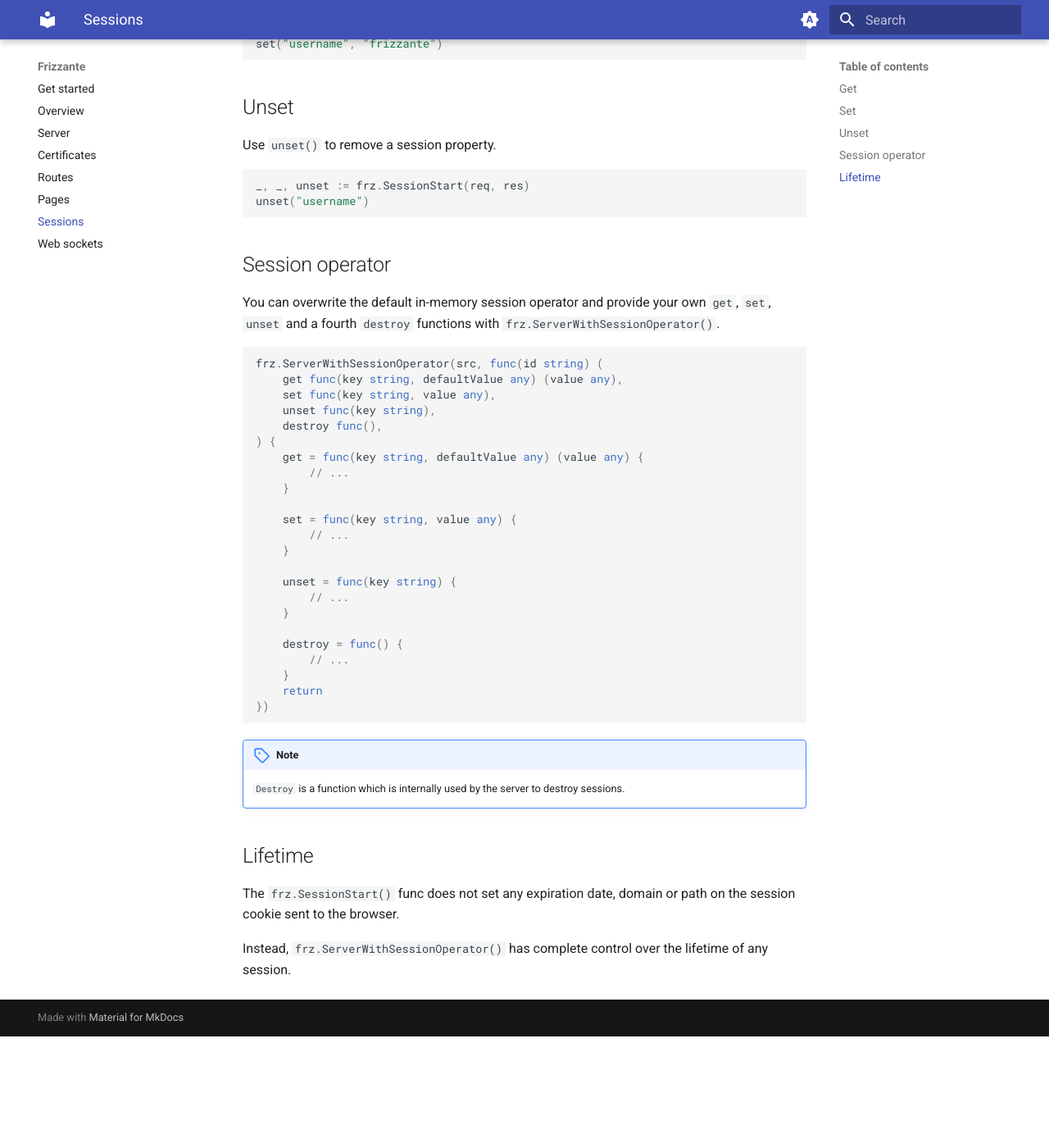
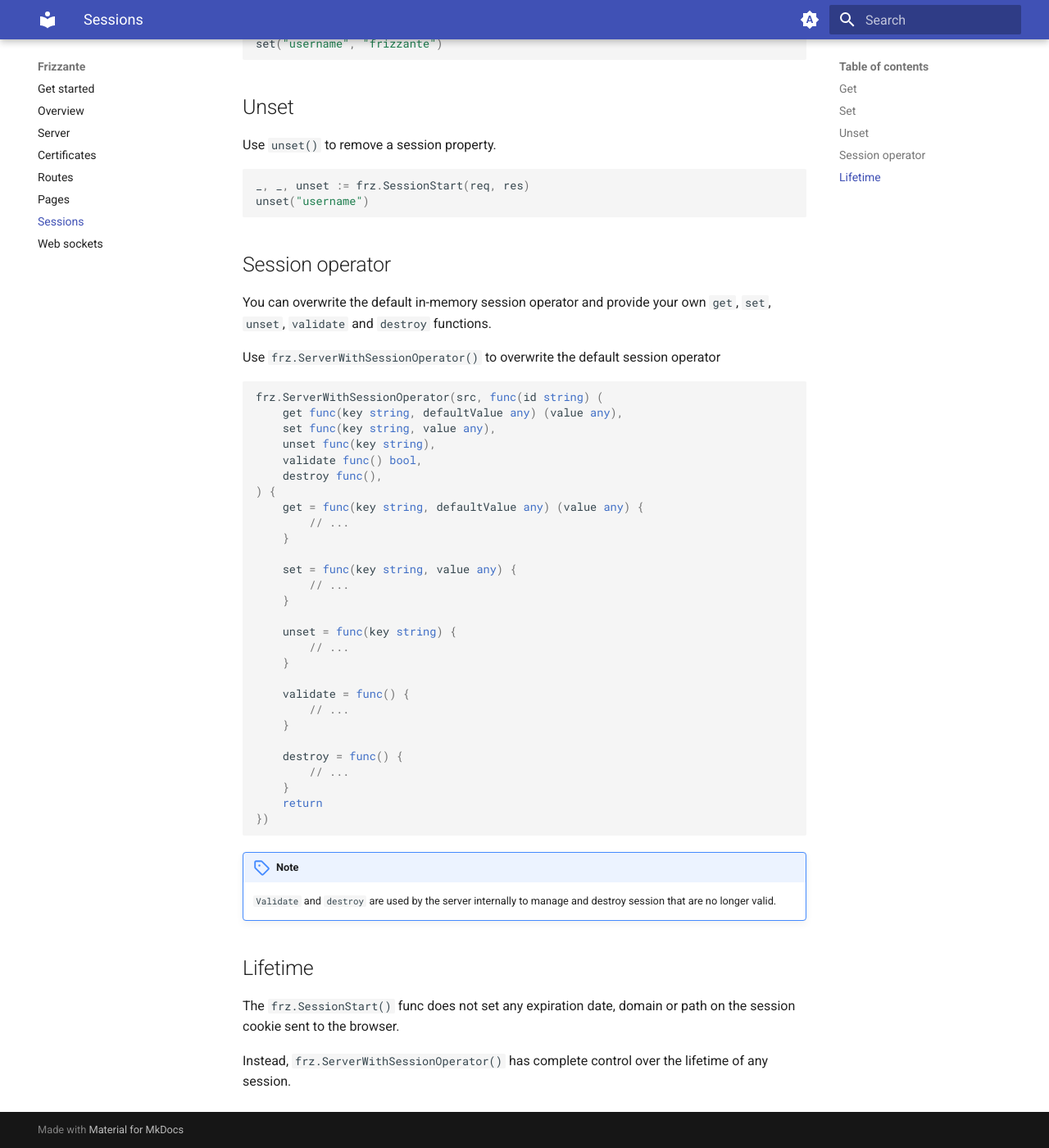
Before and after one commit to razshare/frizzante-docs, an MkDocs documentation site: the page built from docs/sessions.md, in a window 1280 px wide and 1400 px high, scrolled down 813 px. Shown: the whole window at 82% size. Built offline with MkDocs 1.6.1 and Material for MkDocs 9.7.7, drawn with Linux system fonts in a browser that asks for light colours; before the commit the page ends 2077 px from its top, so only the background shows below that.

Commit message:
chore(docs): updating sessions.

````diff
--- a/docs/sessions.md
+++ b/docs/sessions.md
@@ -43,14 +43,16 @@
 ## Session operator
 
 You can overwrite the default in-memory session operator and provide
-your own `get`, `set`, `unset` and a fourth `destroy` functions
-with `frz.ServerWithSessionOperator()`.
+your own `get`, `set`, `unset`, `validate` and `destroy` functions.
+
+Use `frz.ServerWithSessionOperator()` to overwrite the default session operator
 
 ```go
 frz.ServerWithSessionOperator(src, func(id string) (
     get func(key string, defaultValue any) (value any),
     set func(key string, value any),
     unset func(key string),
+    validate func() bool,
     destroy func(),
 ) {
     get = func(key string, defaultValue any) (value any) {
@@ -65,6 +67,10 @@
         // ...
     }
 
+    validate = func() {
+        // ...
+    }
+
     destroy = func() {
         // ...
     }
@@ -73,7 +79,8 @@
 ```
 
 !!! note
-    `Destroy` is a function which is internally used by the server to destroy sessions.
+    `Validate` and `destroy` are used by the server internally
+    to manage and destroy session that are no longer valid.
 
 ## Lifetime
 
````
